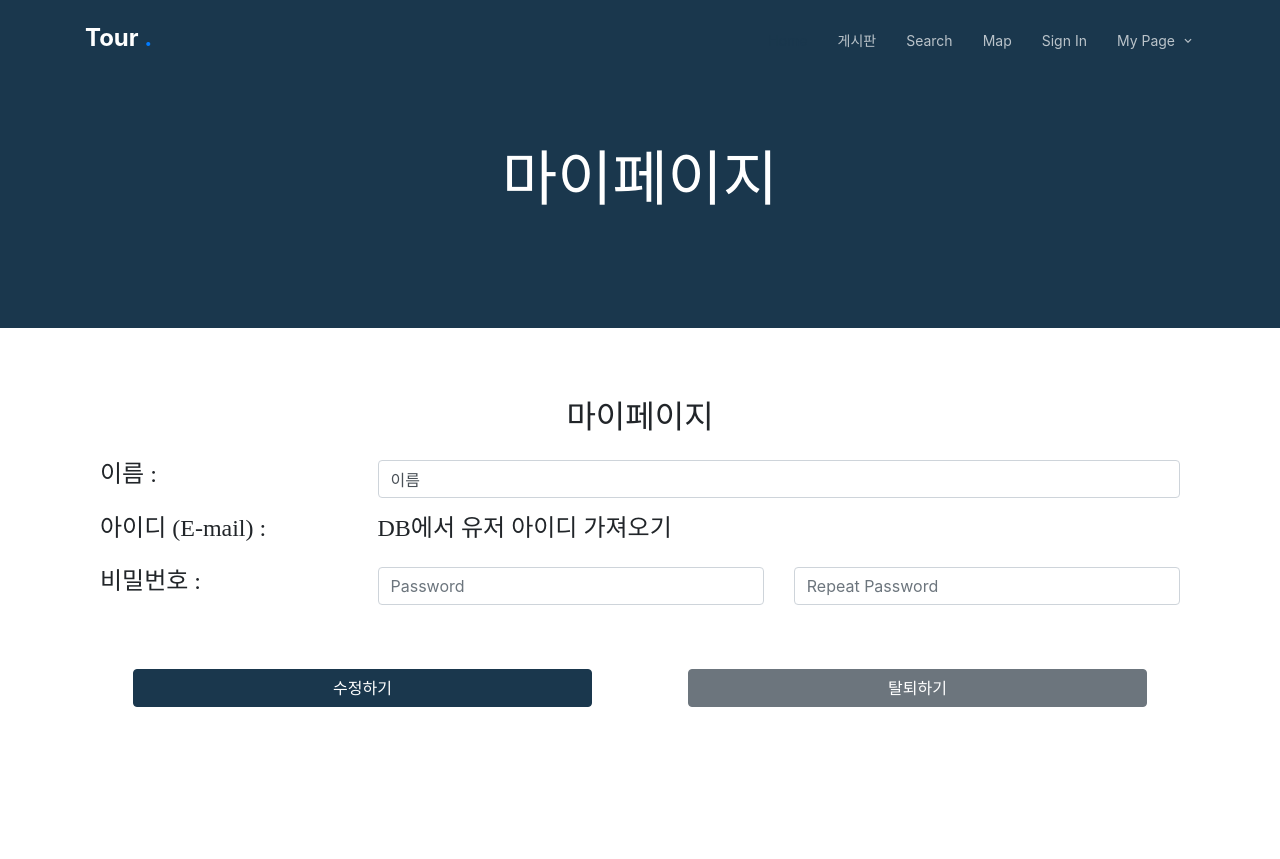
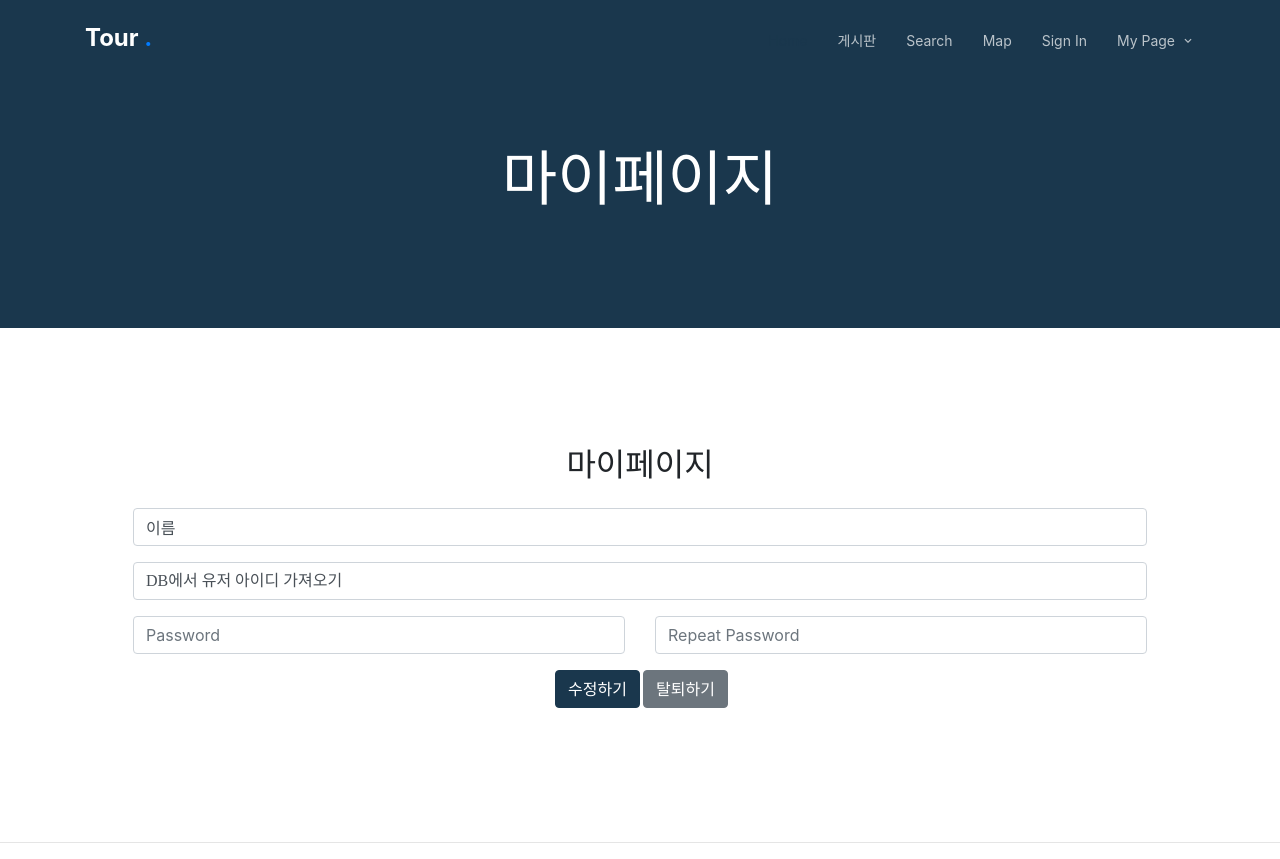
Before and after one commit to jaewonwi/ssafy_enjoytrip_team9, a Vue app in the folder VueFolder/enjoy-project/: page /mypage in a window 1280 px wide. Before the commit the page ends 825 px from the top, so only its background shows below. Built offline with nearby package versions, Linux system fonts and the light colour scheme; a web font is replaced by a local one.

Commit message:
mypage 수정

```diff
--- a/VueFolder/enjoy-project/src/components/user/LoginPage.vue
+++ b/VueFolder/enjoy-project/src/components/user/LoginPage.vue
@@ -39,9 +39,11 @@
                   value="1234"
                 />
               </div>
-              <div class="d-grid gap-2 d-md-flex justify-content-md-end">
+              <div class="text-center">
                 <button class="btn btn-primary" id="btnLogin" type="button">로그인</button>
-                <button class="btn btn-primary" id="btnRegist" type="button">회원가입</button>
+                <button class="btn btn-primary" id="btnRegist" type="button" @click="goRegist">
+                  회원가입
+                </button>
               </div>
             </form>
           </div>
@@ -50,3 +52,15 @@
     </div>
   </div>
 </template>
+
+<script setup>
+import { useRouter } from 'vue-router'
+
+const router = useRouter()
+
+const goRegist = () => {
+  router.push({
+    path: `/regist`
+  })
+}
+</script>
--- a/VueFolder/enjoy-project/src/components/user/MyPage.vue
+++ b/VueFolder/enjoy-project/src/components/user/MyPage.vue
@@ -1,3 +1,5 @@
+<script setup></script>
+
 <template>
   <div class="hero hero-inner">
     <div class="container">
@@ -13,34 +15,25 @@
 
   <div class="untree_co-section">
     <div class="container justify-content-center">
-      <div class="container row-6 user">
-        <div class="text-left">
-          <h1 class="h2 text-gray-900 mb-4 mx-auto text-center">마이페이지</h1>
+      <div class="row">
+        <div class="col">
+          <div class="p-5">
+            <div class="text-center">
+              <h1 class="h2 text-gray-900 mb-4">마이페이지</h1>
             </div>
-        <div class="row form-group">
-          <div class="col-sm-3">
-            <h4>이름 :</h4>
+            <div class="form-group">
+              <input
+                type="text"
+                class="form-control form-control-user"
+                id="inputName"
+                value="이름"
+              />
             </div>
-          <div class="col-sm">
-            <input type="text" class="form-control form-control-user" id="inputName" value="이름" />
+            <div class="form-group">
+              <h4 class="form-control form-control-user">DB에서 유저 아이디 가져오기</h4>
             </div>
-        </div>
-        <div class="row form-group">
-          <div class="col-sm-3">
-            <h4>아이디 (E-mail) :</h4>
-          </div>
-          <!-- <input type="email" class="form-control form-control-user col-sm"
-					id="userEmail" placeholder="abcde123@gmail.com" /> -->
-          <div class="col-sm">
-            <h4>DB에서 유저 아이디 가져오기</h4>
-          </div>
-        </div>
-        <div class="row form-group">
-          <div class="col-sm-3">
-            <h4>비밀번호 :</h4>
-          </div>
-
-          <div class="col-sm row">
+            <div class="form-group">
+              <div class="row">
                 <div class="col-sm">
                   <input
                     type="password"
@@ -59,16 +52,14 @@
                 </div>
               </div>
             </div>
-
-        <div class="row">
-          <button class="col btn btn-primary btn-user btn-block m-5" id="btnEdit" type="button">
-            수정하기
-          </button>
-          <button class="col btn btn-secondary btn-user btn-block m-5" id="btnDel" type="button">
-            탈퇴하기
-          </button>
+            <div class="text-center">
+              <button class="btn btn-primary" id="btnEdit" type="button">수정하기</button>
+              <button class="btn btn-secondary" id="btnDel" type="button">탈퇴하기</button>
             </div>
           </div>
         </div>
       </div>
+    </div>
+  </div>
+  <hr />
 </template>
--- a/VueFolder/enjoy-project/src/components/user/RegistPage.vue
+++ b/VueFolder/enjoy-project/src/components/user/RegistPage.vue
@@ -5,7 +5,7 @@
       <div class="row align-items-center">
         <div class="col-lg-6 mx-auto text-center">
           <div class="intro-wrap">
-            <h1 class="mb-0">regist</h1>
+            <h1 class="mb-0">회원가입</h1>
           </div>
         </div>
       </div>
@@ -17,9 +17,6 @@
       <div class="row">
         <div class="col">
           <div class="p-5">
-            <div class="text-center">
-              <h1 class="h2 text-gray-900 mb-4">Create an Account!</h1>
-            </div>
             <form class="user">
               <div class="form-group">
                 <div class="mb-sm-0">
@@ -38,7 +35,7 @@
                   class="form-control form-control-user"
                   id="userEmail"
                   name="userEmail"
-                  placeholder="Email Address for Id"
+                  placeholder="Email Address for ID"
                 />
               </div>
               <div class="form-group row">
@@ -61,13 +58,9 @@
                   />
                 </div>
               </div>
-              <button
-                class="login-btn btn btn-primary btn-user btn-block"
-                id="btnRegist"
-                type="button"
-              >
-                회원가입
-              </button>
+              <div class="text-center">
+                <button class="btn btn-primary" id="btnRegist" type="button">회원가입</button>
+              </div>
             </form>
           </div>
         </div>
--- /dev/null
+++ b/VueFolder/enjoy-project/src/components/user/UserInfo.vue
@@ -0,0 +1,3 @@
+<script setup></script>
+
+<template></template>
```
Lines whose indentation alone changed are shown as unchanged.
